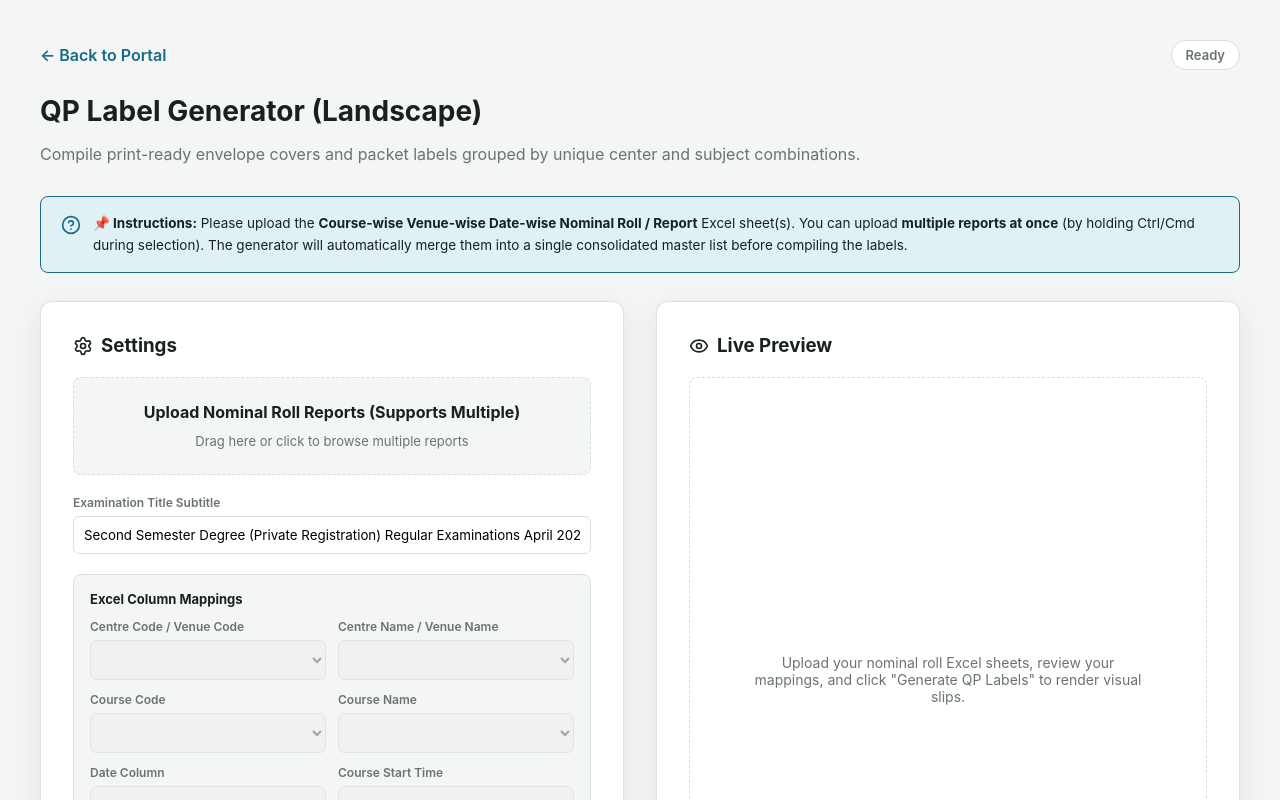
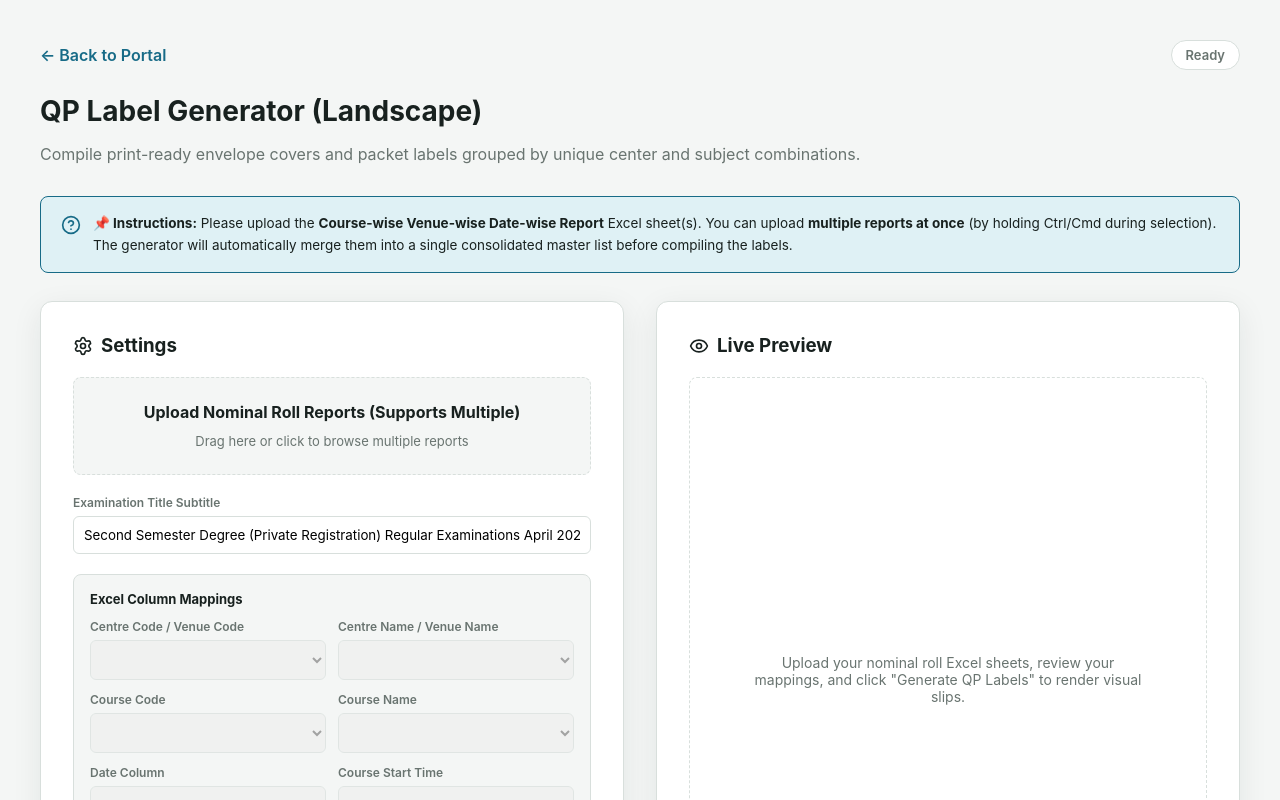
Before and after one commit to sam001ind/Report-studio, a React (Vite) app in the folder frontend/: page /qp-label in a window 1280 px wide. Shown: the top 800 px of the page. Built offline with nearby package versions, Linux system fonts and the light colour scheme.

Commit message:
Update instructional text terminology to Course-wise Venue-wise Date-wise Report

```diff
--- a/frontend/src/pages/QpLabelPage.jsx
+++ b/frontend/src/pages/QpLabelPage.jsx
@@ -476,7 +476,7 @@ const QpLabelPage = () => {
       }}>
         <HelpCircle size={20} color="var(--accent)" style={{ flexShrink: 0, marginTop: '2px' }} />
         <div>
-          <strong>📌 Instructions:</strong> Please upload the <strong>Course-wise Venue-wise Date-wise Nominal Roll / Report</strong> Excel sheet(s).
+          <strong>📌 Instructions:</strong> Please upload the <strong>Course-wise Venue-wise Date-wise Report</strong> Excel sheet(s).
           You can upload <strong>multiple reports at once</strong> (by holding Ctrl/Cmd during selection). The generator will automatically merge them into a single consolidated master list before compiling the labels.
         </div>
       </div>
```
